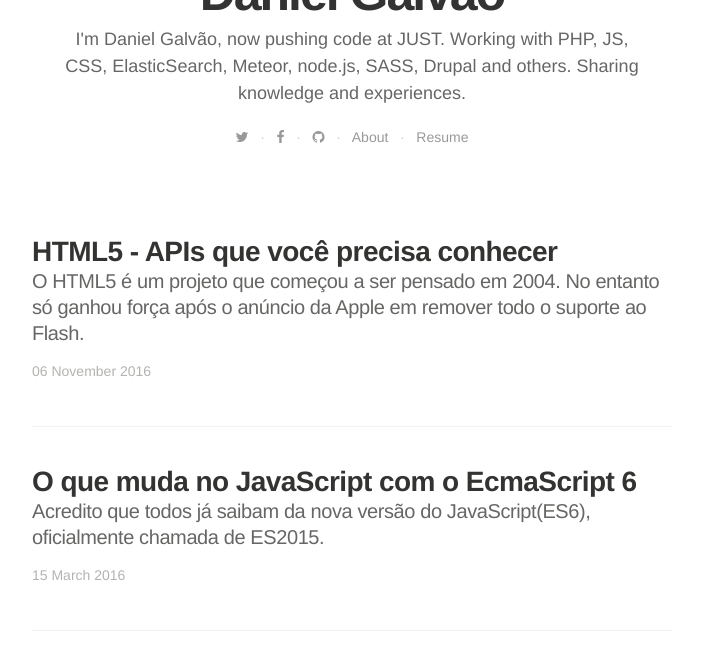
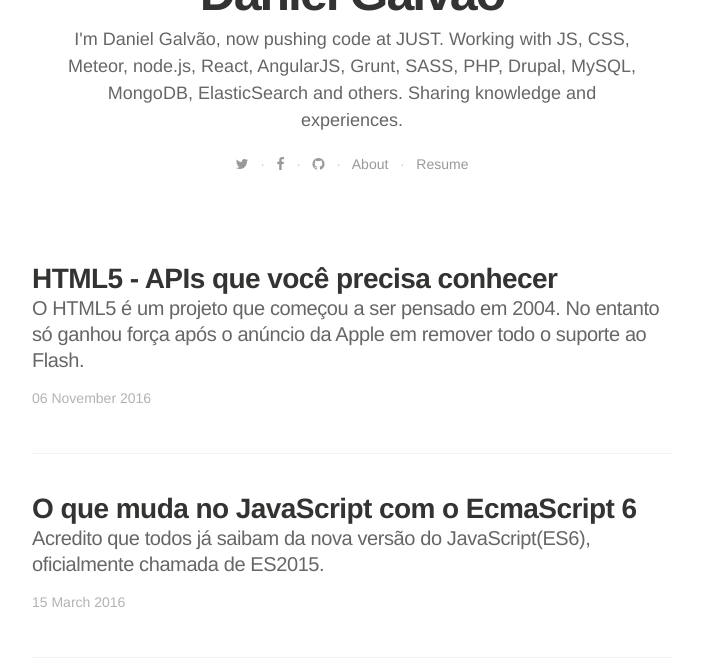
Before and after one commit to danielGalvao/danielGalvao.github.io, a Jekyll site: the page built from index.html, in a window 1280 px wide and 900 px high, scrolled down 335 px, cut to the strip 231-900 px from the top of the window. Shown: the whole strip, without its empty margins (288-991 px from the left). Built offline with Jekyll 4.4.1, drawn with Linux system fonts in a browser that asks for light colours; nearby versions of some CDN libraries; some web fonts are replaced; the list of posts is cut into pages by our own code; a style sheet for code colours, icons or effects is not loaded.

Commit message:
Fix text config.yml

```diff
--- a/_config.yml
+++ b/_config.yml
@@ -7,7 +7,7 @@ gems:
 title: "Daniel Galvão"
 description: > # this means to ignore newlines until "email:"
    I'm Daniel Galvão, now pushing code at JUST.
-   Working with PHP, JS, CSS, ElasticSearch, Meteor, node.js, SASS, Drupal and others.
+   Working with JS, CSS, Meteor, node.js, React, AngularJS, Grunt, SASS, PHP, Drupal, MySQL, MongoDB, ElasticSearch and others.
    Sharing knowledge and experiences.
 
 email: galvaodev@gmail.com
```
